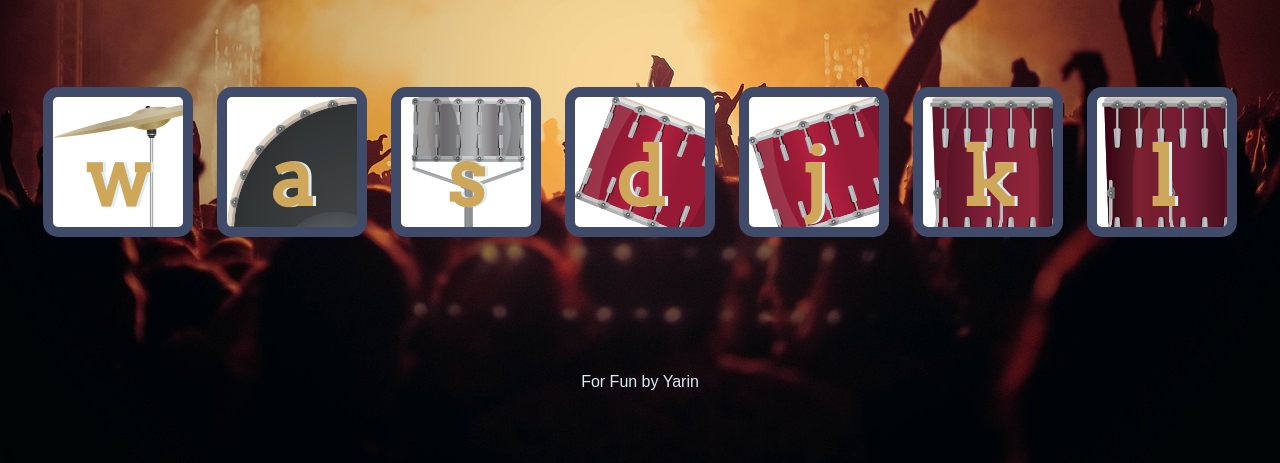
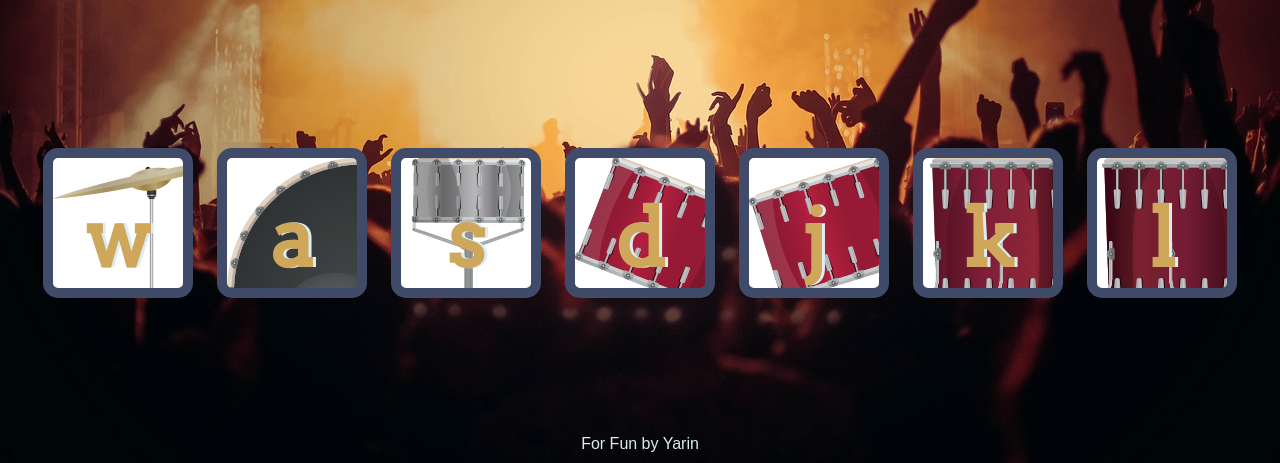
Before and after one commit to Yarin9Ashmoz/Drums, a plain HTML site: page index.html in a window 1280 px wide. Shown: the part 337-800 px from the top of the page. Drawn offline with Linux system fonts and the light colour scheme.

Commit message:
Update styles.css

```diff
--- a/styles.css
+++ b/styles.css
@@ -3,6 +3,9 @@ body {
   background-color: #283149;
   background-image: url(./images/stage\ 1.jpg);
   background-size: cover;
+  display: flex;
+  flex-direction: column;
+  min-height: 95vh;
 }
 
 h1 {
```
